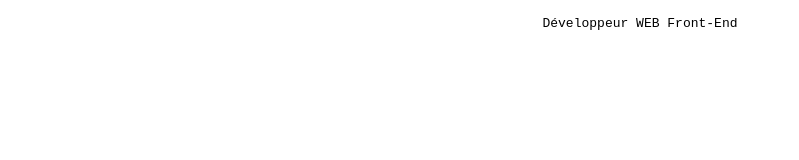
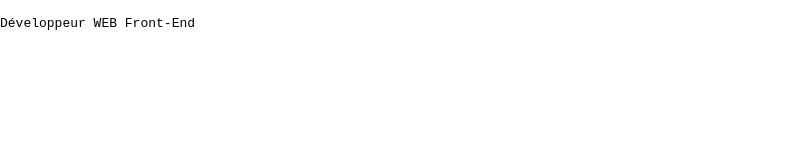
Before and after one commit to jbnouveau2004/100pour100CSS, a plain HTML site: page typewriter3/index.html in a window 1280 px wide. Shown: the whole page, without its empty margins (0-799 px from the left). Drawn offline with Linux system fonts and the light colour scheme.

Commit message:
simplification

```diff
--- a/typewriter3/style.css
+++ b/typewriter3/style.css
@@ -18,8 +18,7 @@ body, html, ::before, ::after{
 }
 
 .typewriter{
-    display: flex;
-    justify-content: center;
+    display: inline-block;
 }
 
 .typewriter>div>p::after{
@@ -27,7 +26,7 @@ body, html, ::before, ::after{
     display: block;
     overflow: hidden;
     font-family: monospace; /* chaque lettre fait le même espace */
-    margin-inline: auto; /* centre en p les caractères au fur et à mesure */
+    /* margin-inline: auto; pour centrer en p les caractères au fur et à mesure */
     white-space: nowrap; /* le texte n'est pas coupé */
     border-right: 1px solid; /* le curseur */
     width: 0;
```
